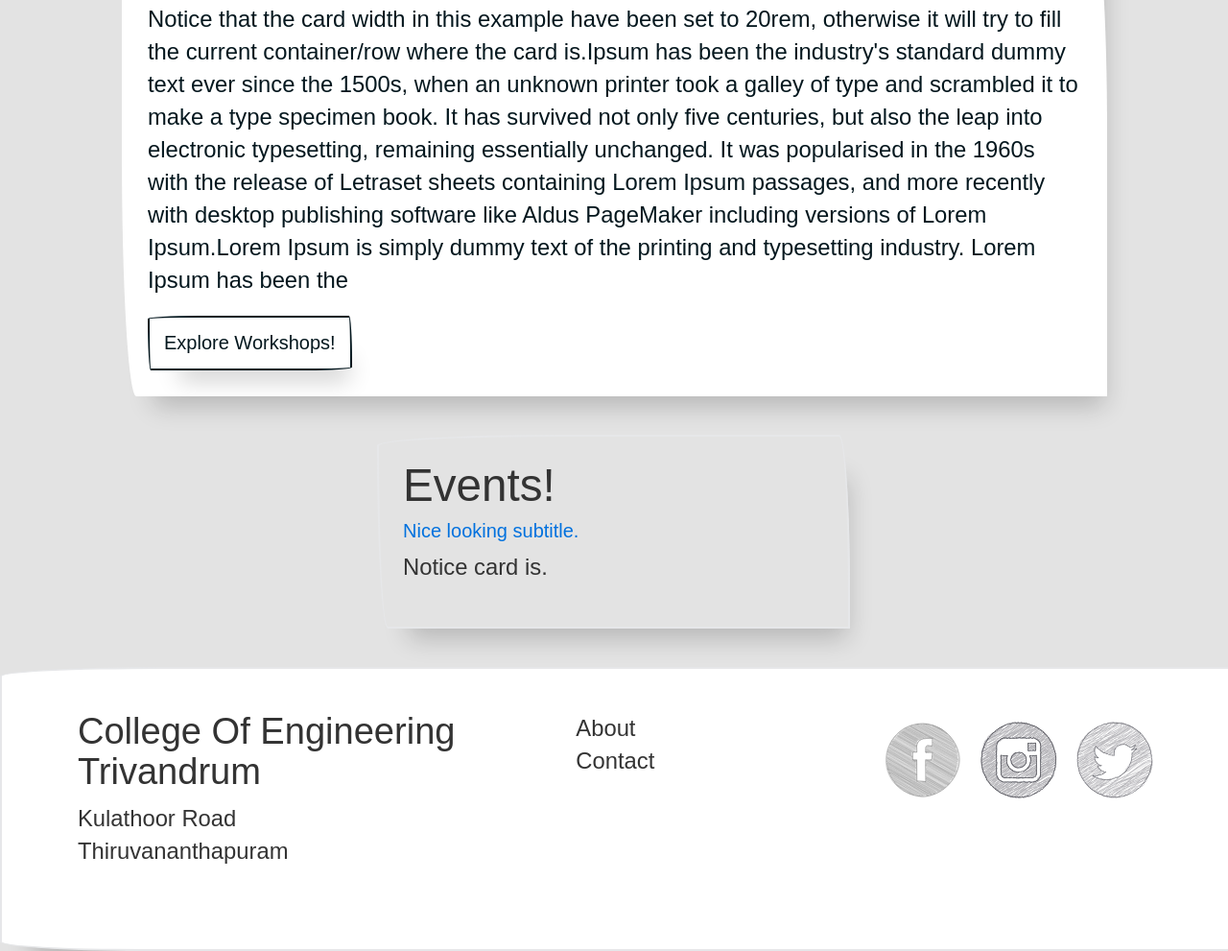
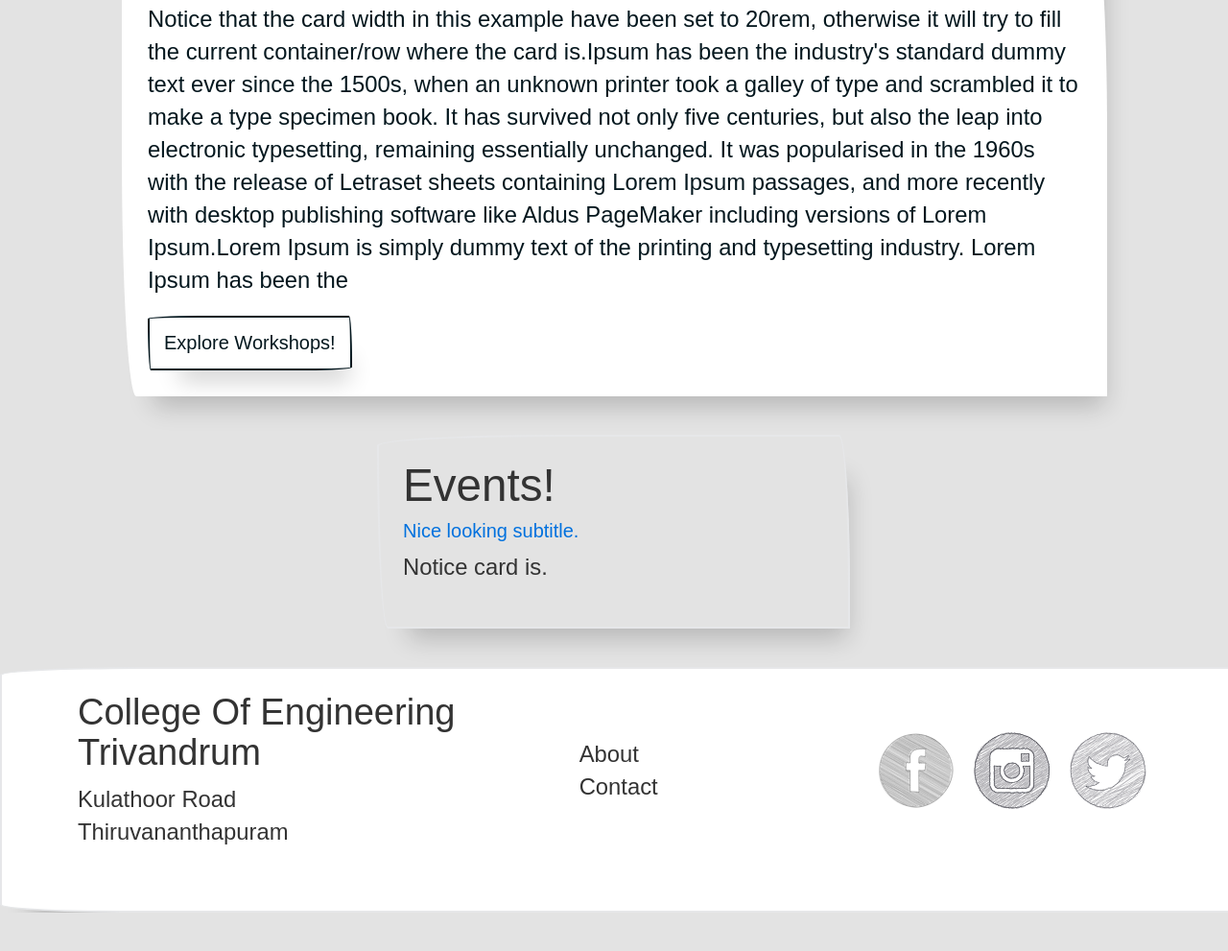
Before and after one commit to user9747/Drishti-19, a plain HTML site: page main.html in a window 1280 px wide. Shown: the part 1988-2979 px from the top of the page at 96% size. After the commit the page ends 2939 px from the top, so only its background shows below. Drawn offline with nearby package versions, Linux system fonts and the light colour scheme; a web font is replaced by a local one.

Commit message:
Update main.html

```diff
--- a/main.html
+++ b/main.html
@@ -136,7 +136,7 @@
 
             <div class="row footercontent">
 
-             <div class="sm-5 md-5 lg-5 col">
+             <div class="sm-5 md-5 lg-5 co align-middle">
 
               <div class="card-body">
                   <h4 class="card-title">College Of Engineering Trivandrum</h4>
@@ -144,14 +144,14 @@
                   <p class="card-text">Kulathoor Road<br>Thiruvananthapuram</p>
               </div>
             </div>
-               <div class="sm-3 md-3 lg-3 col">
+               <div class="sm-3 md-3 lg-3 col align-middle">
                  <div class="card-body">
 
 
                   <p class="card-text">About<br>Contact</p>
               </div>
                </div>
-               <div class="sm-4 md-4 lg-4 col">
+               <div class="sm-4 md-4 lg-4 col align-middle">
                 <div class="card-body">
 
 
```
